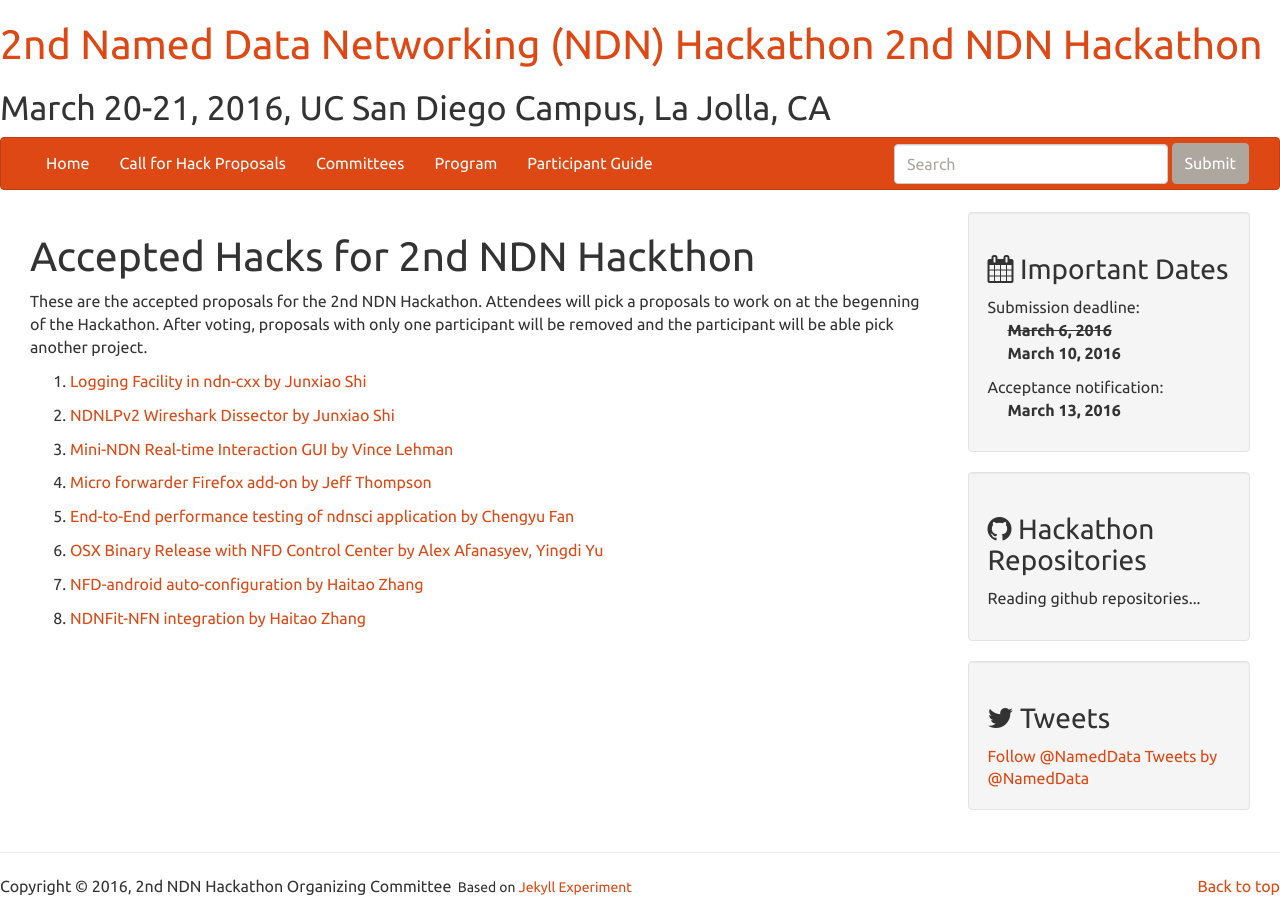
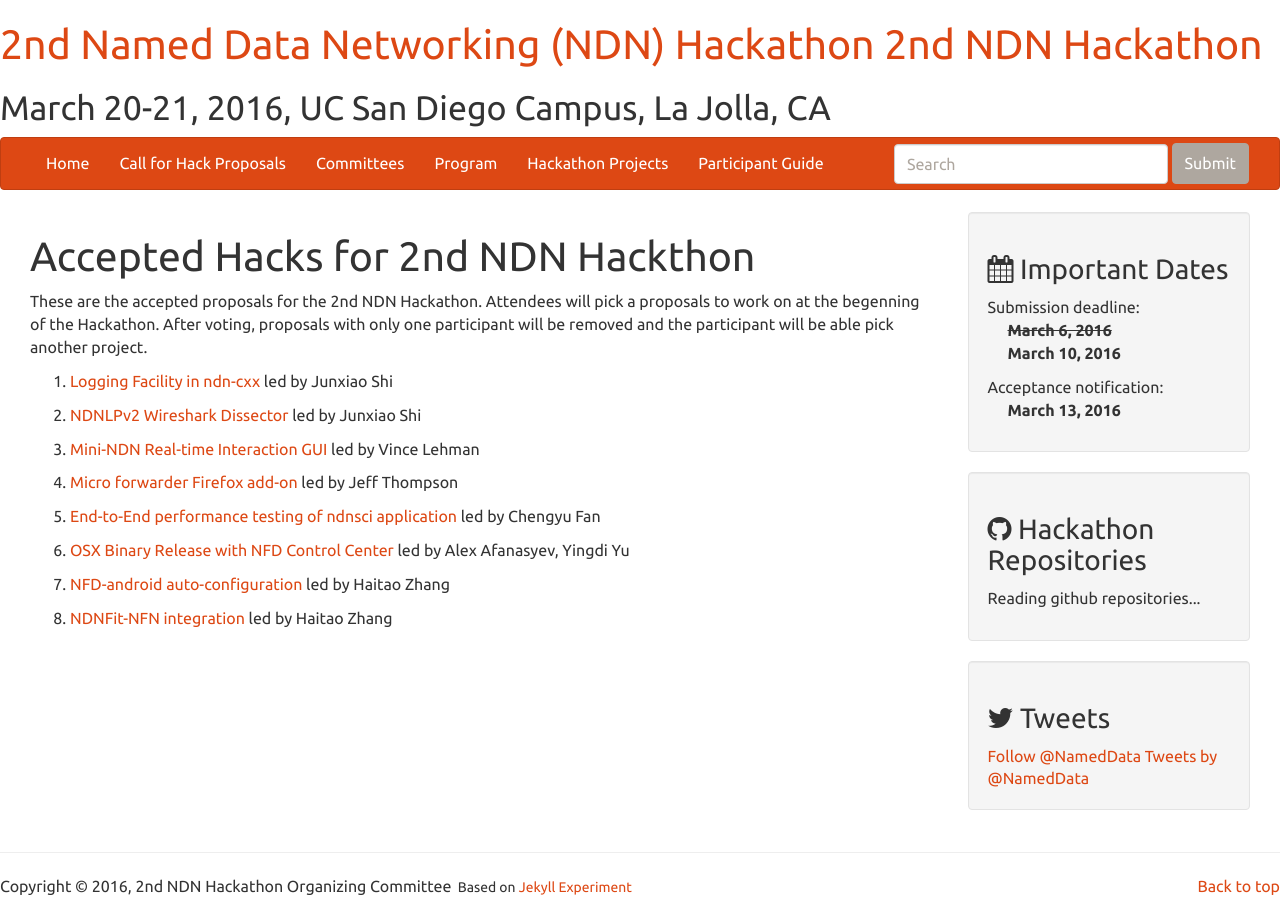
Before and after one commit to 2nd-ndn-hackathon/2nd-ndn-hackathon.github.io, a Jekyll site: the page built from accepted_hacks.md, in a window 1280 px wide. Built offline with Jekyll 4.4.1, drawn with Linux system fonts in a browser that asks for light colours; comment, search, counter and statistics services are not loaded.

Commit message:
Small fixes

```diff
--- a/_config.yml
+++ b/_config.yml
@@ -46,6 +46,8 @@ navbar_list:
   link: /committees.html
 - name: Program
   link: /program.html
+- name: Hackathon Projects
+  link: /accepted_hacks.html
 - name: Participant Guide
   link: /guide.html
 
--- a/accepted_hacks.md
+++ b/accepted_hacks.md
@@ -6,18 +6,26 @@ title: Accepted Hacks for 2nd NDN Hackthon
 These are the accepted proposals for the 2nd NDN Hackathon. Attendees will pick a proposals to work on at the begenning of the Hackathon. After voting, proposals with only one participant will be removed and the participant will be able pick another project.
 
 
-1. [Logging Facility in ndn-cxx  by Junxiao Shi](https://www.dropbox.com/s/huac1by1zze18f0/logging.pptx?dl=0)
+1. [Logging Facility in ndn-cxx](https://www.dropbox.com/s/huac1by1zze18f0/logging.pptx?dl=0)
+led by Junxiao Shi
 
-2. [NDNLPv2 Wireshark Dissector by Junxiao Shi](https://www.dropbox.com/s/vnre1thbipjzd1d/Wireshark.pptx?dl=0)
+2. [NDNLPv2 Wireshark Dissector](https://www.dropbox.com/s/vnre1thbipjzd1d/Wireshark.pptx?dl=0)
+led by Junxiao Shi
 
-3. [Mini-NDN Real-time Interaction GUI by Vince Lehman](https://www.dropbox.com/s/uo5zy875sd6jiqx/minindn-gui-proposal.pptx?dl=0)
+3. [Mini-NDN Real-time Interaction GUI](https://www.dropbox.com/s/uo5zy875sd6jiqx/minindn-gui-proposal.pptx?dl=0)
+led by Vince Lehman
 
-4. [Micro forwarder Firefox add-on by Jeff Thompson](https://www.dropbox.com/s/ywjujmfcj3sxm2w/Micro%20forwarder%20Firefox%20add-on.pptx?dl=0)
+4. [Micro forwarder Firefox add-on](https://www.dropbox.com/s/ywjujmfcj3sxm2w/Micro%20forwarder%20Firefox%20add-on.pptx?dl=0)
+led by Jeff Thompson
 
-5. [End­-to-­End performance testing of ndn­sci application by Chengyu Fan](https://www.dropbox.com/s/5xptnk1y8p0uquq/ndn-sci.pptx?dl=0)
+5. [End­-to-­End performance testing of ndn­sci application](https://www.dropbox.com/s/5xptnk1y8p0uquq/ndn-sci.pptx?dl=0)
+led by Chengyu Fan
 
-6. [OSX Binary Release with NFD Control Center by Alex Afanasyev, Yingdi Yu](https://www.dropbox.com/s/lc6zln3ty5ptm1q/ndn-hackathon-osx-binary-release.pptx?dl=0)
+6. [OSX Binary Release with NFD Control Center](https://www.dropbox.com/s/lc6zln3ty5ptm1q/ndn-hackathon-osx-binary-release.pptx?dl=0)
+led by Alex Afanasyev, Yingdi Yu
 
-7. [NFD-android auto-configuration by Haitao Zhang](https://www.dropbox.com/s/2y8qp72czzkhxc5/NFD-android%20auto-configuration.pptx?dl=0)
+7. [NFD-android auto-configuration](https://www.dropbox.com/s/2y8qp72czzkhxc5/NFD-android%20auto-configuration.pptx?dl=0)
+led by Haitao Zhang
 
-8. [NDNFit-NFN integration by Haitao Zhang](https://www.dropbox.com/s/lwzclkd24x22cae/NDNFit%20-%20NFN%20integration.pptx?dl=0)
+8. [NDNFit-NFN integration](https://www.dropbox.com/s/lwzclkd24x22cae/NDNFit%20-%20NFN%20integration.pptx?dl=0)
+led by Haitao Zhang
```
Also changed, not shown: committees.md (+1 -1 lines), index.md (+1 -1 lines).
